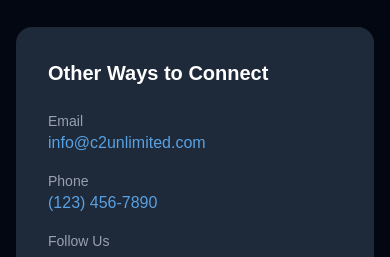
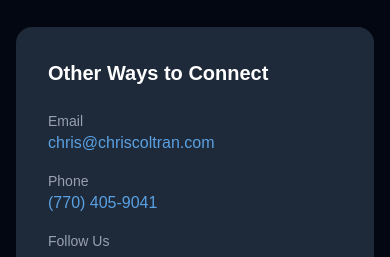
Before and after one commit to jakecoltran-ctrl/C2-Unlimited, a Next.js app: page /contact in a window 390 px wide. Shown: the part 1860-2117 px from the top of the page. Built offline with nearby package versions, Linux system fonts and the light colour scheme.

Commit message:
Update contact page email and phone number
Co-Authored-By: Claude Opus 4.5 <noreply@anthropic.com>

```diff
--- a/app/contact/page.tsx
+++ b/app/contact/page.tsx
@@ -167,14 +167,14 @@ export default function ContactPage() {
                 <div className="space-y-4">
                   <div>
                     <p className="text-sm text-gray-400">Email</p>
-                    <a href="mailto:info@c2unlimited.com" className="text-blue-500 hover:text-blue-400">
-                      info@c2unlimited.com
+                    <a href="mailto:chris@chriscoltran.com" className="text-blue-500 hover:text-blue-400">
+                      chris@chriscoltran.com
                     </a>
                   </div>
                   <div>
                     <p className="text-sm text-gray-400">Phone</p>
-                    <a href="tel:+1234567890" className="text-blue-500 hover:text-blue-400">
-                      (123) 456-7890
+                    <a href="tel:+17704059041" className="text-blue-500 hover:text-blue-400">
+                      (770) 405-9041
                     </a>
                   </div>
                   <div>
```
